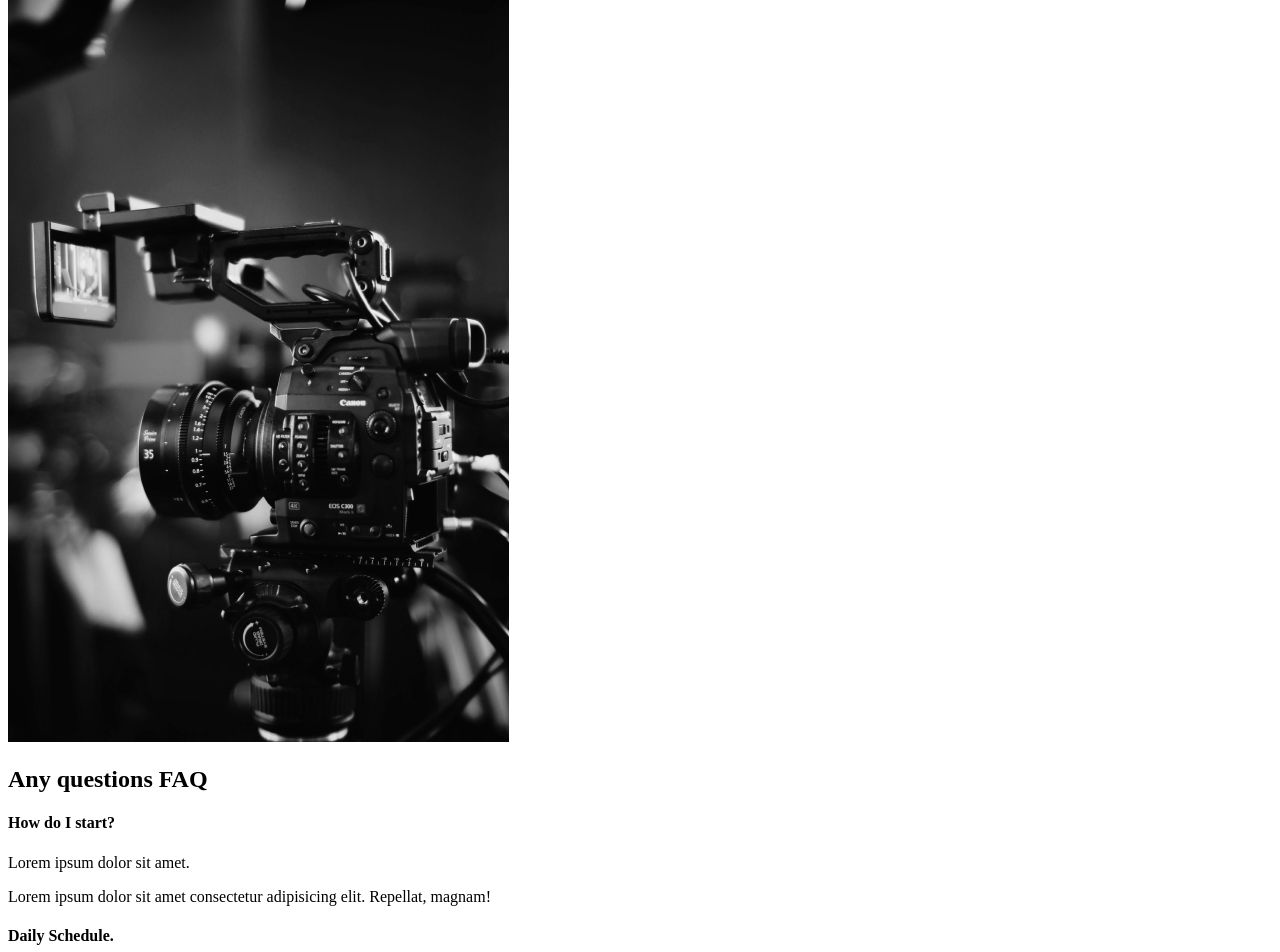
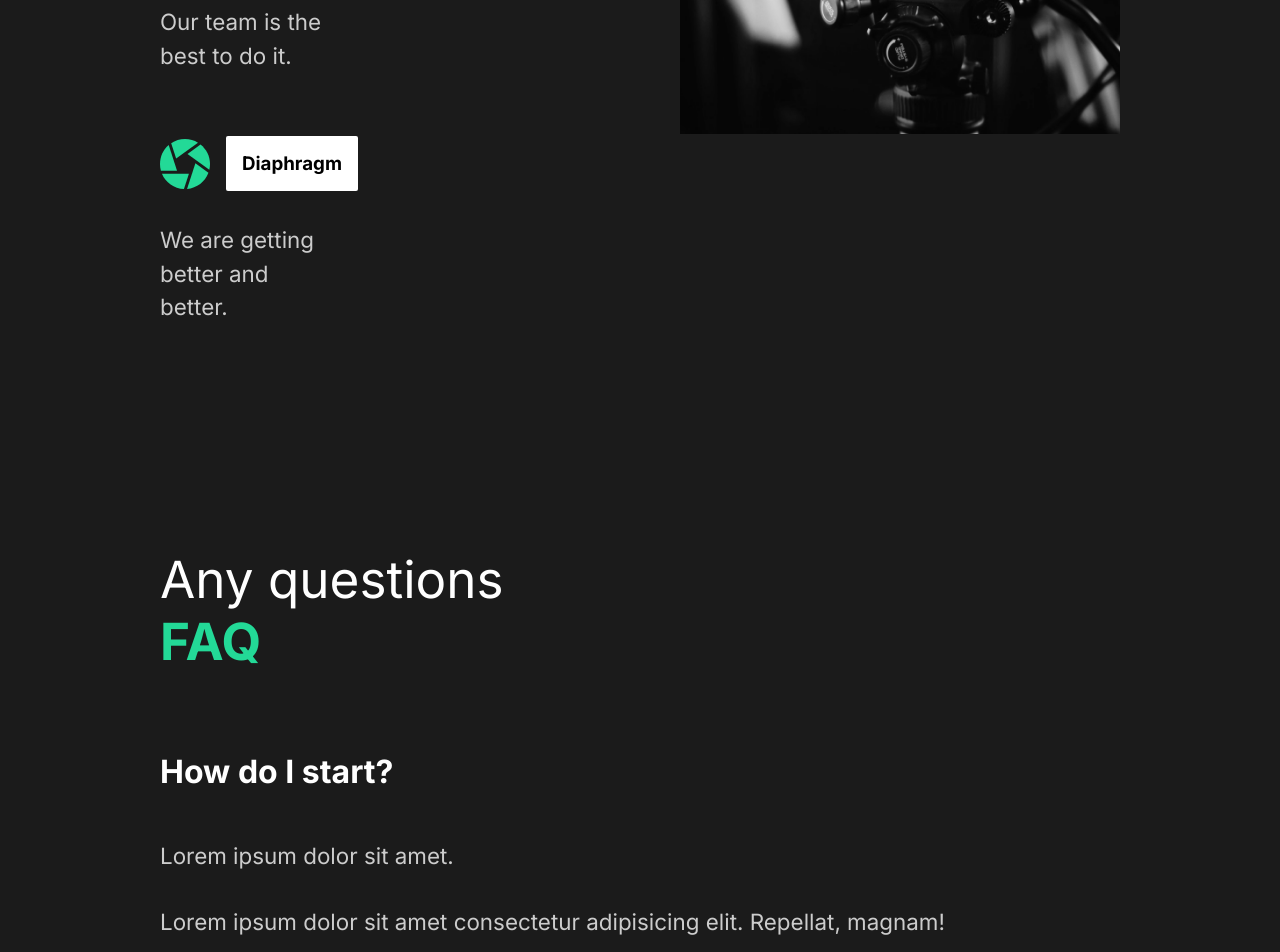
Before and after one commit to Hakobjanov/capture, a React (Create React App) app: page / in a window 1280 px wide. Shown: the part 1640-2592 px from the top of the page. Built offline with nearby package versions, Linux system fonts and the light colour scheme.

Commit message:
add styles with style-components

```diff
--- a/public/index.html
+++ b/public/index.html
@@ -8,6 +8,11 @@
     <meta
       name="description"
       content="Web site created using create-react-app"
+    />
+    <link rel="preconnect" href="https://fonts.gstatic.com" />
+    <link
+      href="https://fonts.googleapis.com/css2?family=Inter:wght@400;700&family=Righteous&display=swap"
+      rel="stylesheet"
     />
     <link rel="apple-touch-icon" href="%PUBLIC_URL%/logo192.png" />
     <!--
--- a/src/App.js
+++ b/src/App.js
@@ -1,9 +1,11 @@
 import React from "react";
+import GlobalStyles from "./components/GlobalStyles";
 import AboutUs from "./pages/AboutUs";
 
 function App() {
   return (
     <div>
+      <GlobalStyles />
       <AboutUs />
     </div>
   );
--- a/src/components/AboutSection.js
+++ b/src/components/AboutSection.js
@@ -1,33 +1,35 @@
 import React from "react";
+import styled from "styled-components/macro";
+import { About, Description, ImageDiv, Hide } from "../styles";
 import home1 from "../img/home1.png";
 
 const AboutSection = () => {
   return (
-    <div>
-      <div className="description">
+    <About>
+      <Description>
         <div className="title">
-          <div className="hide">
+          <Hide>
             <h2>We work to make</h2>
-          </div>
-          <div className="hide">
+          </Hide>
+          <Hide>
             <h2>
               your <span>dreams</span> come
             </h2>
-          </div>
-          <div className="hide">
+          </Hide>
+          <Hide>
             <h2>true.</h2>
-          </div>
+          </Hide>
         </div>
         <p>
           Contact us for any photography or videography ideas that you have. We
           have all the professionals with amazing skills.
         </p>
         <button>Contact Us</button>
-      </div>
-      <div className="image">
+      </Description>
+      <ImageDiv>
         <img src={home1} alt="Man with the camera" />
-      </div>
-    </div>
+      </ImageDiv>
+    </About>
   );
 };
 
--- a/src/components/FAQSection.js
+++ b/src/components/FAQSection.js
@@ -1,8 +1,10 @@
 import React from "react";
+import styled from "styled-components/macro";
+import { About } from "../styles";
 
 const FAQSection = () => {
   return (
-    <div className="faq">
+    <Faq>
       <h2>
         Any questions <span>FAQ</span>
       </h2>
@@ -15,6 +17,7 @@ const FAQSection = () => {
             magnam!
           </p>
         </div>
+        <div className="faq-line"></div>
       </div>
       <div className="question">
         <h4>Daily Schedule.</h4>
@@ -25,6 +28,7 @@ const FAQSection = () => {
             magnam!
           </p>
         </div>
+        <div className="faq-line"></div>
       </div>
       <div className="question">
         <h4>Different payment methods.</h4>
@@ -35,6 +39,7 @@ const FAQSection = () => {
             magnam!
           </p>
         </div>
+        <div className="faq-line"></div>
       </div>
       <div className="question">
         <h4>What product do you offer?</h4>
@@ -45,9 +50,41 @@ const FAQSection = () => {
             magnam!
           </p>
         </div>
+        <div className="faq-line"></div>
       </div>
-    </div>
+    </Faq>
   );
 };
 
+const Faq = styled(About)`
+  display: block;
+  span {
+    display: block;
+  }
+
+  h2 {
+    padding-bottom: 2rem;
+    font-weight: lighter;
+  }
+
+  .faq-line {
+    background: #cccccc;
+    height: 0.2rem;
+    margin: 2rem 0rem;
+    width: 100%;
+  }
+
+  .question {
+    padding: 3rem 0rem;
+    cursor: pointer;
+  }
+
+  .answer {
+    padding: 2rem 0rem;
+    p {
+      padding: 1rem 0rem;
+    }
+  }
+`;
+
 export default FAQSection;
--- /dev/null
+++ b/src/components/GlobalStyles.js
@@ -0,0 +1,62 @@
+import { createGlobalStyle } from "styled-components/macro";
+
+const GlobalStyles = createGlobalStyle`
+  *, *::before, *::after {
+    margin: 0;
+    padding: 0;
+    box-sizing: border-box;
+  }
+
+  body {
+    background: #1b1b1b;
+    font-family: 'Inter', sans-serif;
+    /* font-family: 'Righteous', cursive; */
+  }
+
+  button {
+    font-family: 'Inter', sans-serif;
+    font-weight: bold;
+    font-size: 1.1rem;
+    cursor: pointer;
+    padding: 1rem 2rem;
+    border: 3px solid #23d997;
+    background: transparent;
+    color: #fff;
+    transition: all 0.5s ease;
+    &:hover{
+      background-color: #23d997;
+      color: #fff;
+    }
+  }
+
+  h2 {
+    font-weight: lighter;
+    font-size: 3.2rem;
+  }
+
+  h3 {
+    color: white;
+  }
+
+  h4 {
+    font-weight: bold;
+    font-size: 2rem;
+  }
+
+  span {
+    font-weight: bold;
+    color:  #23d997;
+  }
+
+  a{
+    font-size: 1.1.rem;
+  }
+  p {
+    padding: 3rem 0rem;
+    color: #ccc;
+    font-size: 1.4rem;
+    line-height: 150%;
+  }
+`;
+
+export default GlobalStyles;
--- a/src/components/ServicesSection.js
+++ b/src/components/ServicesSection.js
@@ -1,4 +1,6 @@
 import React from "react";
+import styled from "styled-components/macro";
+import { About, Description, ImageDiv } from "../styles";
 import clock from "../img/clock.svg";
 import diaphragm from "../img/diaphragm.svg";
 import money from "../img/money.svg";
@@ -7,47 +9,79 @@ import home2 from "../img/home2.png";
 
 const ServicesSection = () => {
   return (
-    <div className="services">
-      <div className="description">
+    <Services>
+      <Description>
         <h2>
           High <span>quality</span> services
         </h2>
-        <div className="cards">
-          <div className="card">
+        <Cards>
+          <Card>
             <div className="icon">
               <img src={clock} alt="clock icon" />
               <h3>Efficient</h3>
             </div>
             <p>Doing work fast and efficient.</p>
-          </div>
-          <div className="card">
+          </Card>
+          <Card>
             <div className="icon">
               <img src={money} alt="money icon" />
               <h3>Affordable</h3>
             </div>
             <p>Our prices might suprise you.</p>
-          </div>
-          <div className="card">
+          </Card>
+          <Card>
             <div className="icon">
               <img src={teamwork} alt="teamwork icon" />
               <h3>Teamwork</h3>
             </div>
             <p>Our team is the best to do it.</p>
-          </div>
-          <div className="card">
+          </Card>
+          <Card>
             <div className="icon">
               <img src={diaphragm} alt="diaphragm" />
               <h3>Diaphragm</h3>
             </div>
             <p>We are getting better and better.</p>
-          </div>
-        </div>
-      </div>
-      <div className="image">
-        <img src={home2} alt="picture of pro equipment" />
-      </div>
-    </div>
+          </Card>
+        </Cards>
+      </Description>
+      <ImageDiv>
+        <img src={home2} alt="pro equipment" />
+      </ImageDiv>
+    </Services>
   );
 };
 
+const Services = styled(About)`
+  h2 {
+    padding-bottom: 5rem;
+  }
+
+  p {
+    width: 70%;
+    padding: 2rem 0rem 4rem 0rem;
+  }
+`;
+
+const Cards = styled.div`
+  display: flex;
+  flex-wrap: wrap;
+`;
+
+const Card = styled.div`
+  flex-basis: 15rem;
+  .icon {
+    display: flex;
+    align-items: center;
+
+    h3 {
+      margin-left: 1rem;
+      background-color: #fff;
+      color: #000;
+      padding: 1rem;
+      border-radius: 2px;
+    }
+  }
+`;
+
 export default ServicesSection;
--- a/src/pages/AboutUs.js
+++ b/src/pages/AboutUs.js
@@ -2,6 +2,7 @@ import React from "react";
 import AboutSection from "../components/AboutSection";
 import ServicesSection from "../components/ServicesSection";
 import FaqSection from "../components/FAQSection";
+
 const AboutUs = () => {
   return (
     <>
--- /dev/null
+++ b/src/styles.js
@@ -0,0 +1,33 @@
+import styled from "styled-components/macro";
+
+export const About = styled.div`
+  min-height: 90vh;
+  display: flex;
+  align-items: center;
+  justify-content: space-between;
+  padding: 5rem 10rem;
+  color: #fff;
+`;
+
+export const Description = styled.div`
+  flex: 1;
+  padding-right: 5rem;
+
+  h2 {
+    font-weight: lighter;
+  }
+`;
+
+export const ImageDiv = styled.div`
+  flex: 1;
+  overflow: hidden;
+  img {
+    width: 100%;
+    height: 80vh;
+    object-fit: cover;
+  }
+`;
+
+export const Hide = styled.div`
+  overflow: hidden;
+`;
```
Also changed, not shown: 1 other file (tests, documents, lock files or other folders).
